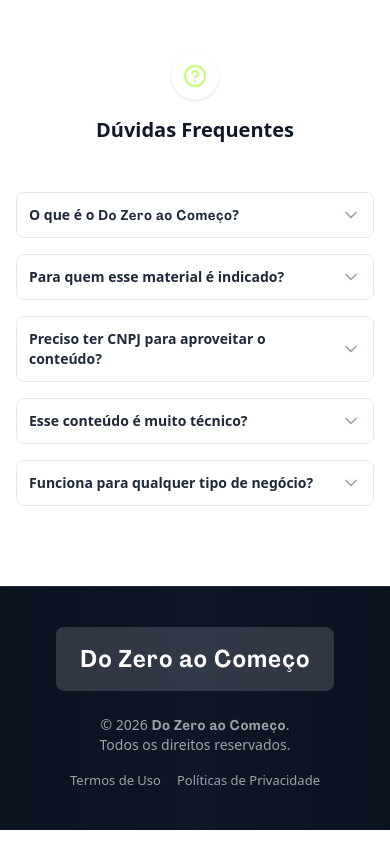
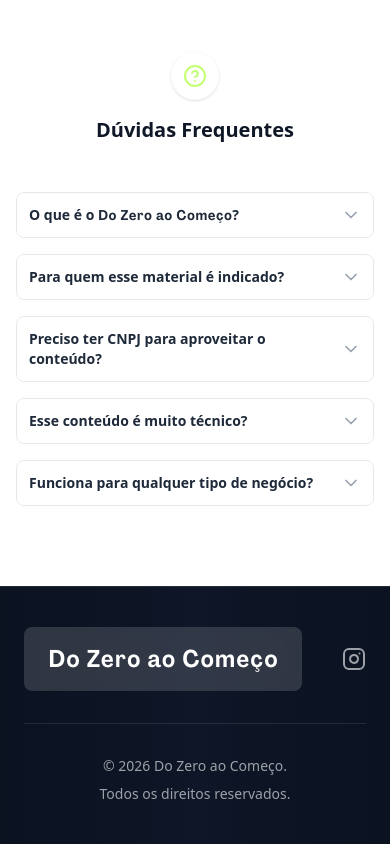
Before and after one commit to grupomerci/jo-vendas, a React (Vite) app: page / in a window 390 px wide. Shown: the part 7611-8455 px from the top of the page. Built offline with nearby package versions, Linux system fonts and the light colour scheme.

Commit message:
update footer

```diff
--- a/src/components/Footer.tsx
+++ b/src/components/Footer.tsx
@@ -1,4 +1,5 @@
 import { useEffect } from "react";
+import { Instagram } from "lucide-react";
 
 export const Footer = () => {
   useEffect(() => {
@@ -21,9 +22,10 @@ export const Footer = () => {
 
   return (
     <footer className="bg-gradient-to-r from-[#0B1220] via-[#0E1627] to-[#0B1220] border-t border-white/10">
-      <div className="max-w-7xl mx-auto px-6 py-10 flex flex-col md:flex-row items-center justify-between gap-6">
+      <div className="max-w-6xl mx-auto px-6 py-10 flex flex-col items-center gap-8">
 
-        {/* Logo / Badge */}
+        {/* Logo + Instagram */}
+        <div className="flex items-center justify-between w-full">
           <div className="bg-white/15 backdrop-blur px-6 py-4 rounded-lg">
             <span
               className="text-white text-2xl agrandir-font"
@@ -36,28 +38,24 @@ export const Footer = () => {
             </span>
           </div>
 
-        {/* Texto + Links */}
-        <div className="text-center md:text-right space-y-4">
-          <p className="text-sm text-white/60">
-            © 2026 <span className="agrandir-font" style={{ fontFamily: "'PPAgrandirText-Bold', system-ui, sans-serif", fontWeight: 700 }}>Do Zero ao Começo</span>.
-            <br className="mb-2"/>
-            Todos os direitos reservados.
-          </p>
-
-          <div className="flex gap-4 justify-center md:justify-end text-[13px] text-white/60">
           <a
-              href="#"
-              className="hover:text-white transition-colors"
+            href="https://instagram.com"
+            target="_blank"
+            rel="noopener noreferrer"
+            className="text-white/60 hover:text-white transition-colors"
           >
-              Termos de Uso
-            </a>
-            <a
-              href="#"
-              className="hover:text-white transition-colors"
-            >
-              Políticas de Privacidade
+            <Instagram size={24} />
           </a>
         </div>
+
+        {/* Divisória */}
+        <div className="w-full border-t border-white/10"></div>
+
+        {/* Copyright */}
+        <div className="text-center text-sm text-white/60 flex flex-col md:flex-row items-center justify-center gap-2">
+          <span>© 2026 Do Zero ao Começo.</span>
+          <span className="hidden md:inline-block w-1 h-1 bg-white/40 rounded-full"></span>
+          <span>Todos os direitos reservados.</span>
         </div>
 
       </div>
```
Lines whose indentation alone changed are shown as unchanged.
